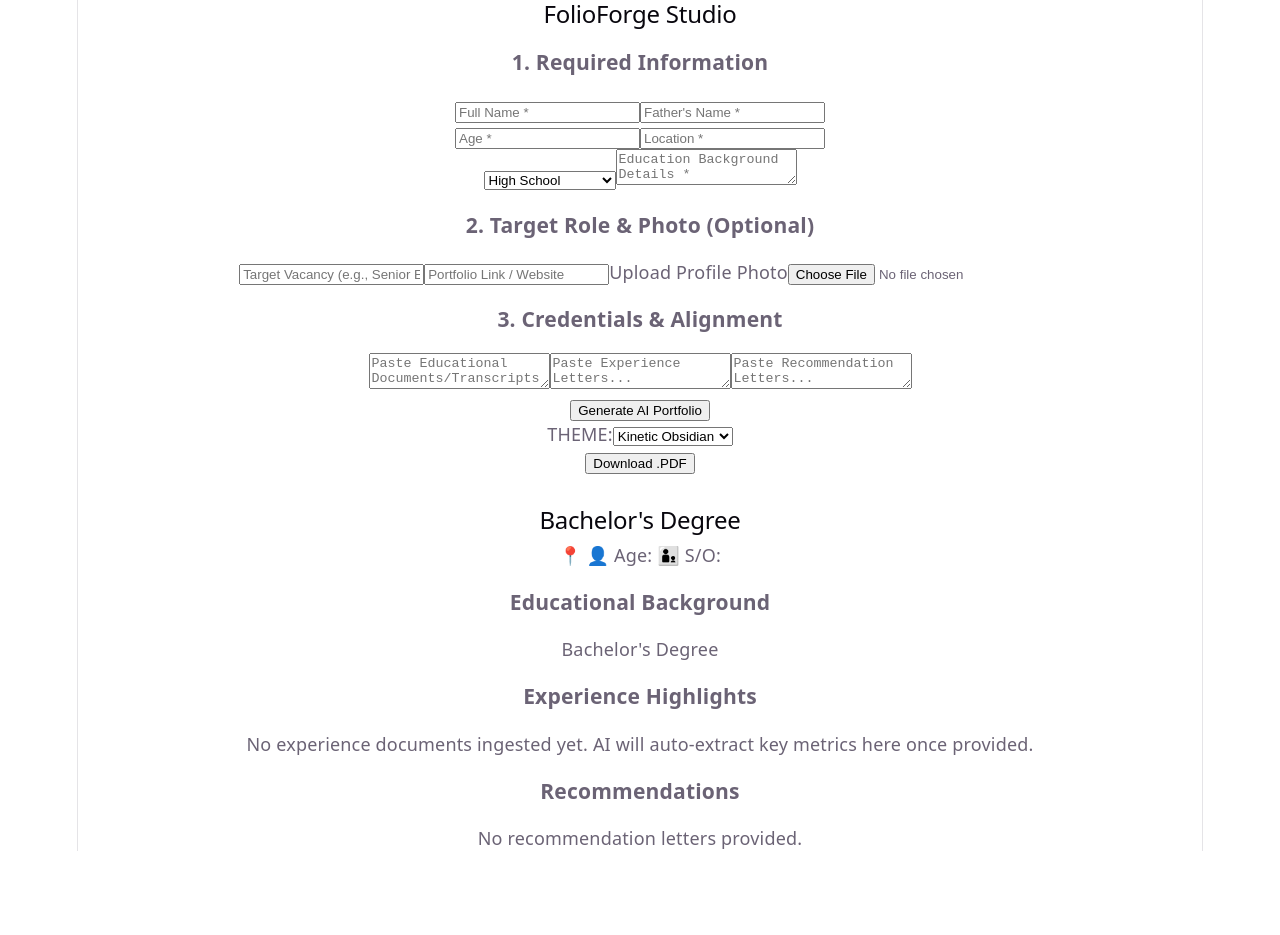
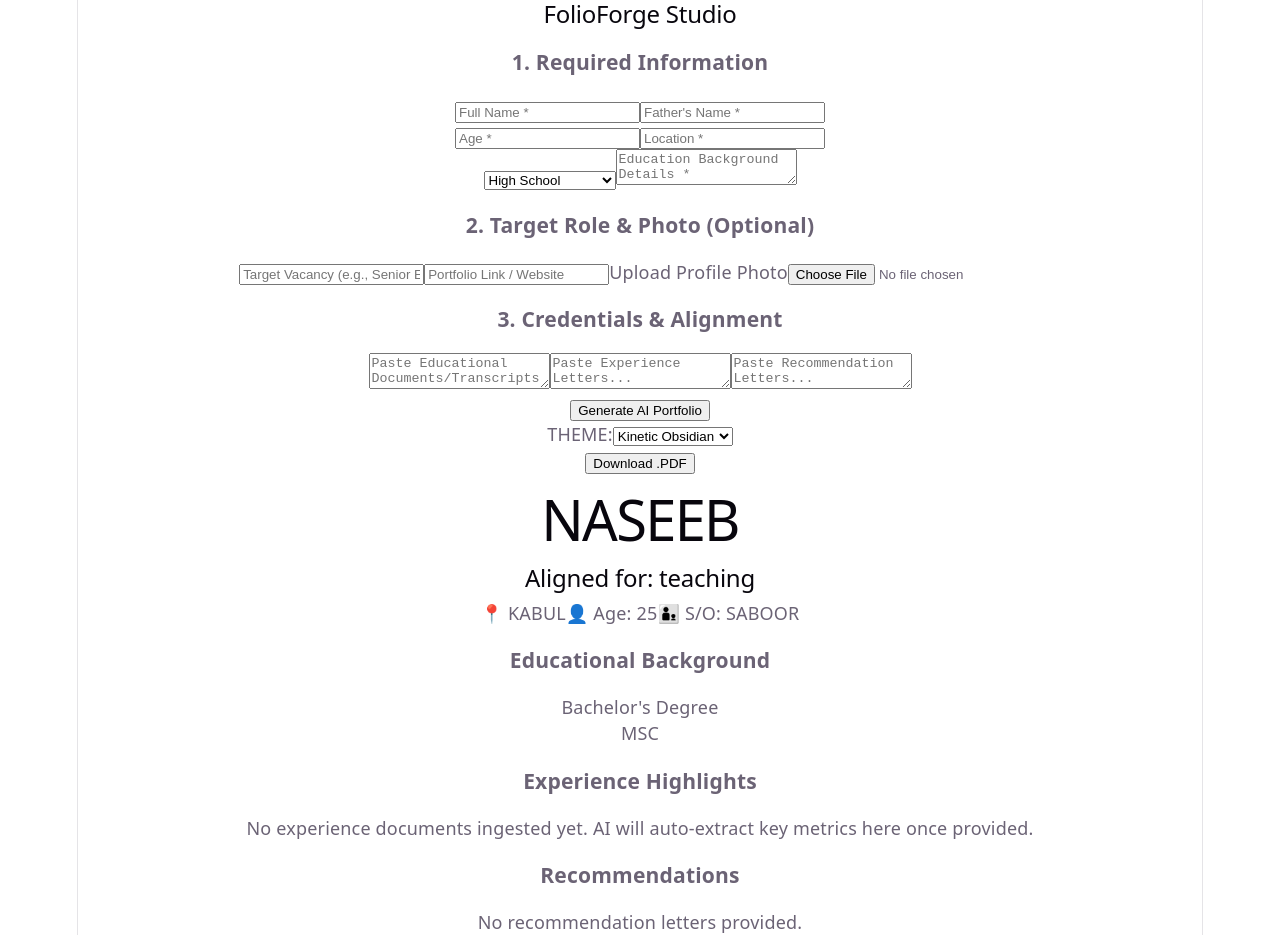
Before and after one commit to nasebhamdard555-ctrl/vitejs-vite-yboj7ber, a React (Vite) app: page / in a window 1280 px wide. Before the commit the page ends 851 px from the top, so only its background shows below. Built offline with nearby package versions, Linux system fonts and the light colour scheme.

Commit message:
Update FolioForgeStudio.jsx

```diff
--- a/src/FolioForgeStudio.jsx
+++ b/src/FolioForgeStudio.jsx
@@ -3,13 +3,13 @@
 export default function FolioForgeStudio() {
   // --- STATE: Candidate Intake & Credentials ---
   const [candidate, setCandidate] = useState({
-    fullName: '',
-    fatherName: '',
-    age: '',
-    location: '',
+    fullName: 'NASEEB',
+    fatherName: 'SABOOR',
+    age: '25',
+    location: 'KABUL',
     educationLevel: 'Bachelor\'s Degree',
-    educationBackground: '',
-    targetVacancy: '',
+    educationBackground: 'MSC',
+    targetVacancy: 'teaching',
     website: ''
   });
 
```
